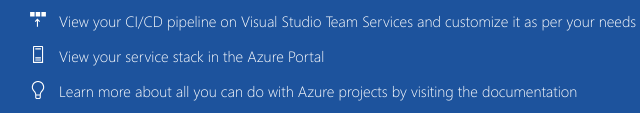
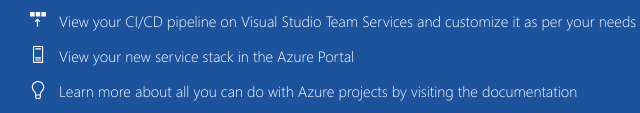
Before and after one commit to mwahidi90/projecteduerka, a plain HTML site: page index.html in a window 1280 px wide. Shown: the part 684-797 px from the top of the page, 196-836 px from the left. Drawn offline with Linux system fonts and the light colour scheme.

Commit message:
second commit for feature

```diff
--- a/index.html
+++ b/index.html
@@ -40,7 +40,7 @@
                             <div class="step-icon">
                                 <img src="img/stackWhite.svg">
                             </div>
-                            <div class="step-text"><a href="http://portal.azure.com">View your service stack in the Azure Portal</a></div>
+                            <div class="step-text"><a href="http://portal.azure.com">View your new service stack in the Azure Portal</a></div>
                         </div>
                         <div class="step">
                             <div class="step-icon">
```
